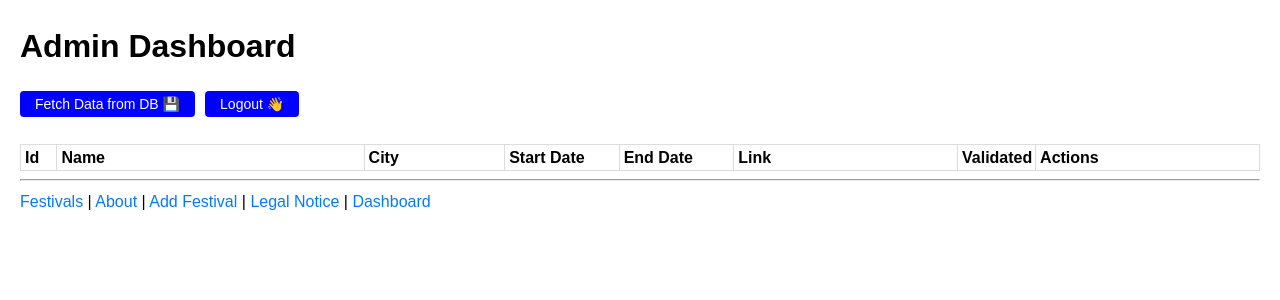
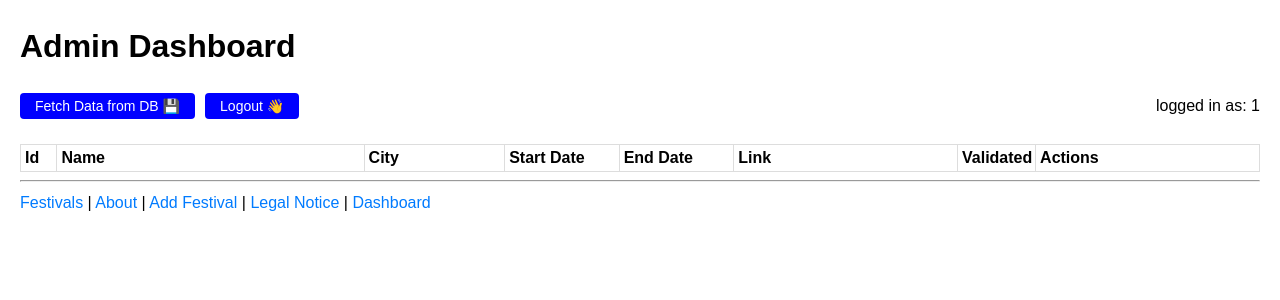
Before and after one commit to FerdinandEiteneuer/forro-festivals, a Flask app: page /dashboard in a window 1280 px wide. Shown: the top 300 px of the page. Run offline with Flask 3, Linux system fonts and the light colour scheme; the visitor is signed in with stand-in values (Sample User, id 1); data that the repository does not hold is empty; parts of the project's set-up code (start-up, migrations or seed data) failed here and were passed over.

Commit message:
show who is logged in

```diff
--- a/src/forro_festivals/templates/dashboard.html
+++ b/src/forro_festivals/templates/dashboard.html
@@ -1,18 +1,20 @@
 {% extends "base.html" %}
 
 {% block content %}
-    <h1>
-        Admin Dashboard
-        <div style="display: flex; gap: 10px;">
+    <h1>Admin Dashboard</h1>
+
+    <div style="display: flex; gap: 10px; width: 100%;">
         <form action="/dashboard" method="GET">
             <button type="submit" style="background-color: blue">Fetch Data from DB 💾</button>
         </form>
         <form action="/logout" method="GET">
             <button type="submit" style="background-color: blue">Logout 👋</button>
         </form>
+        <div style="margin-left: auto; display: flex; align-items: center;">
+            logged in as: {{ current_user.id }}
         </div>
-    </h1>
-
+    </div>
+    <br>
     <style>
         table {
             width: 100%;
```
Lines whose indentation alone changed are shown as unchanged.
